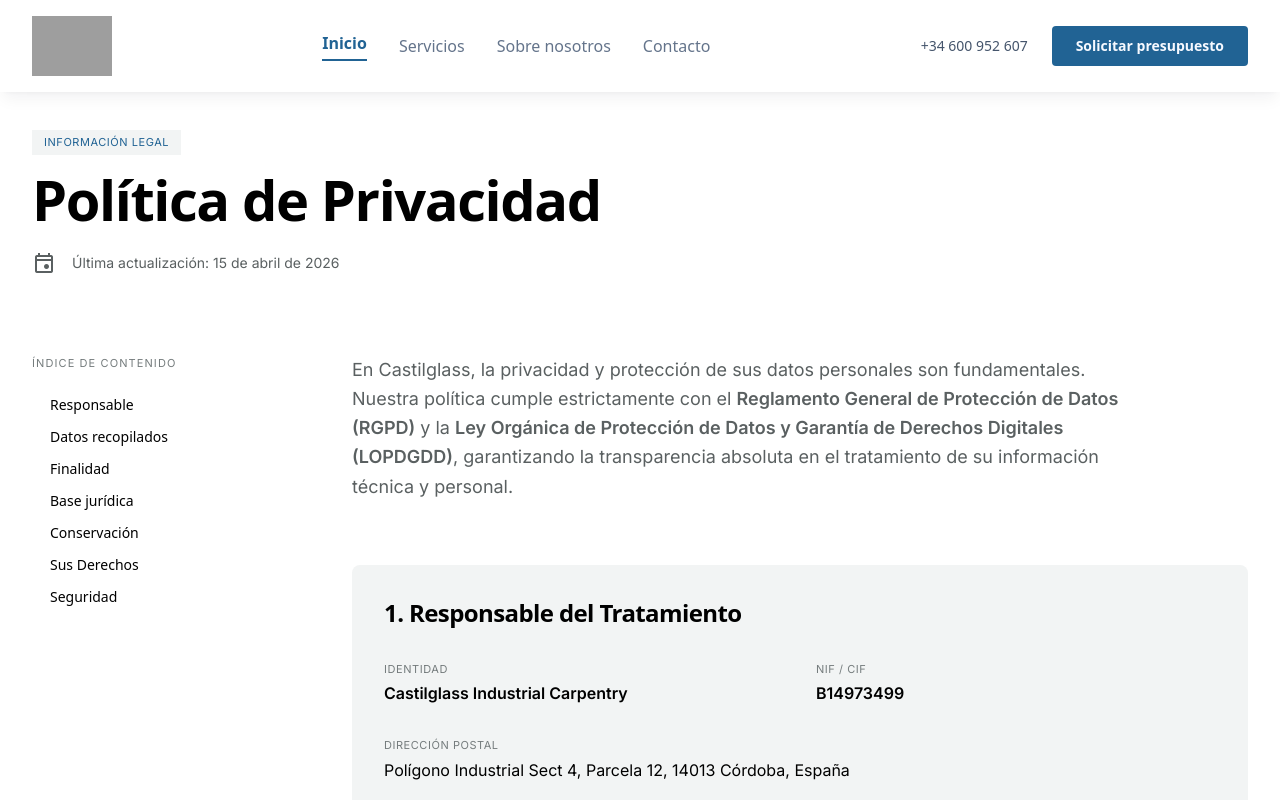
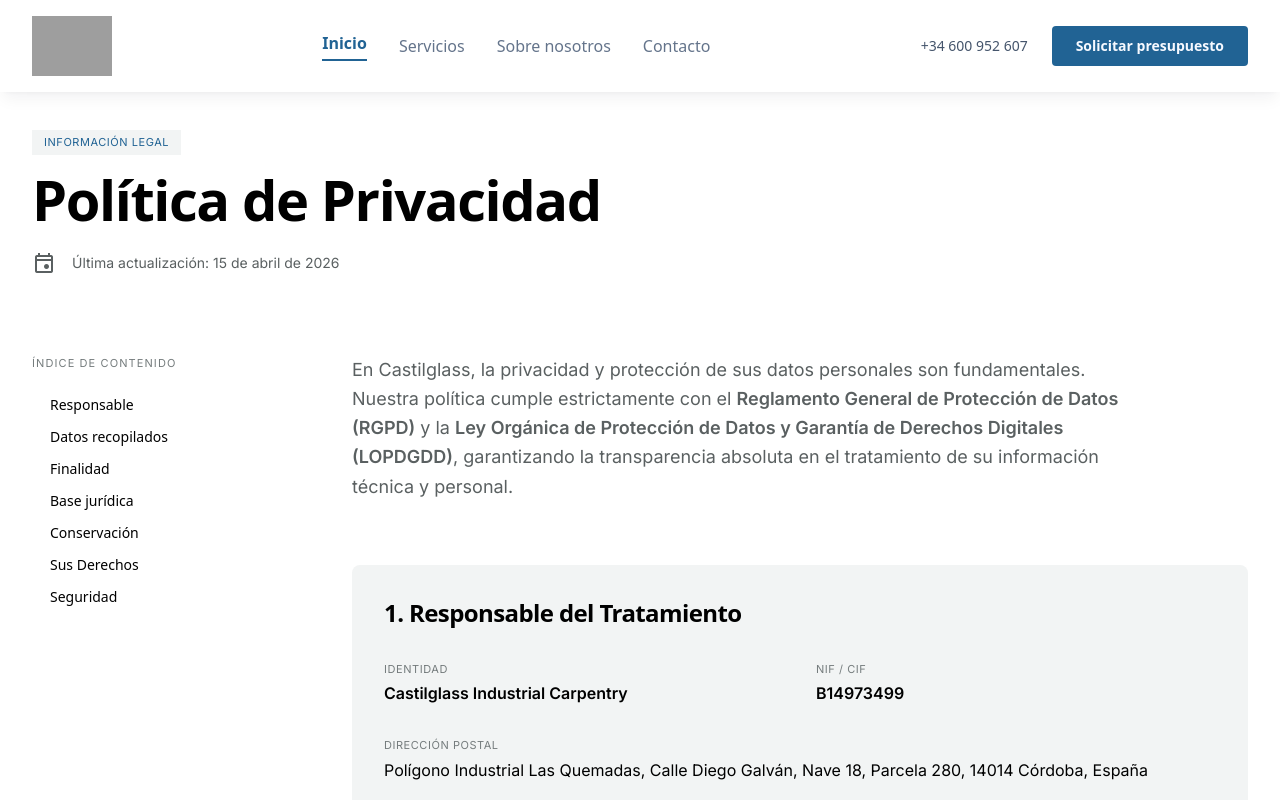
Before and after one commit to Pablocstlpz/castilglass-angular-site, an Angular app: page /politica-privacidad in a window 1280 px wide. Shown: the top 800 px of the page. Built offline with nearby package versions, Linux system fonts and the light colour scheme; grey boxes are pictures that could not be loaded.

Commit message:
Actualizar la dirección postal en la política de privacidad

```diff
--- a/src/app/components/footerLinks/politica-privacidad/politica-privacidad.html
+++ b/src/app/components/footerLinks/politica-privacidad/politica-privacidad.html
@@ -96,7 +96,10 @@
             <p class="font-label text-[0.6875rem] text-outline uppercase tracking-wider mb-1">
               Dirección Postal
             </p>
-            <p class="font-body">Polígono Industrial Sect 4, Parcela 12, 14013 Córdoba, España</p>
+            <p class="font-body">
+              Polígono Industrial Las Quemadas, Calle Diego Galván, Nave 18, Parcela 280, 14014
+              Córdoba, España
+            </p>
           </div>
           <div>
             <p class="font-label text-[0.6875rem] text-outline uppercase tracking-wider mb-1">
```
